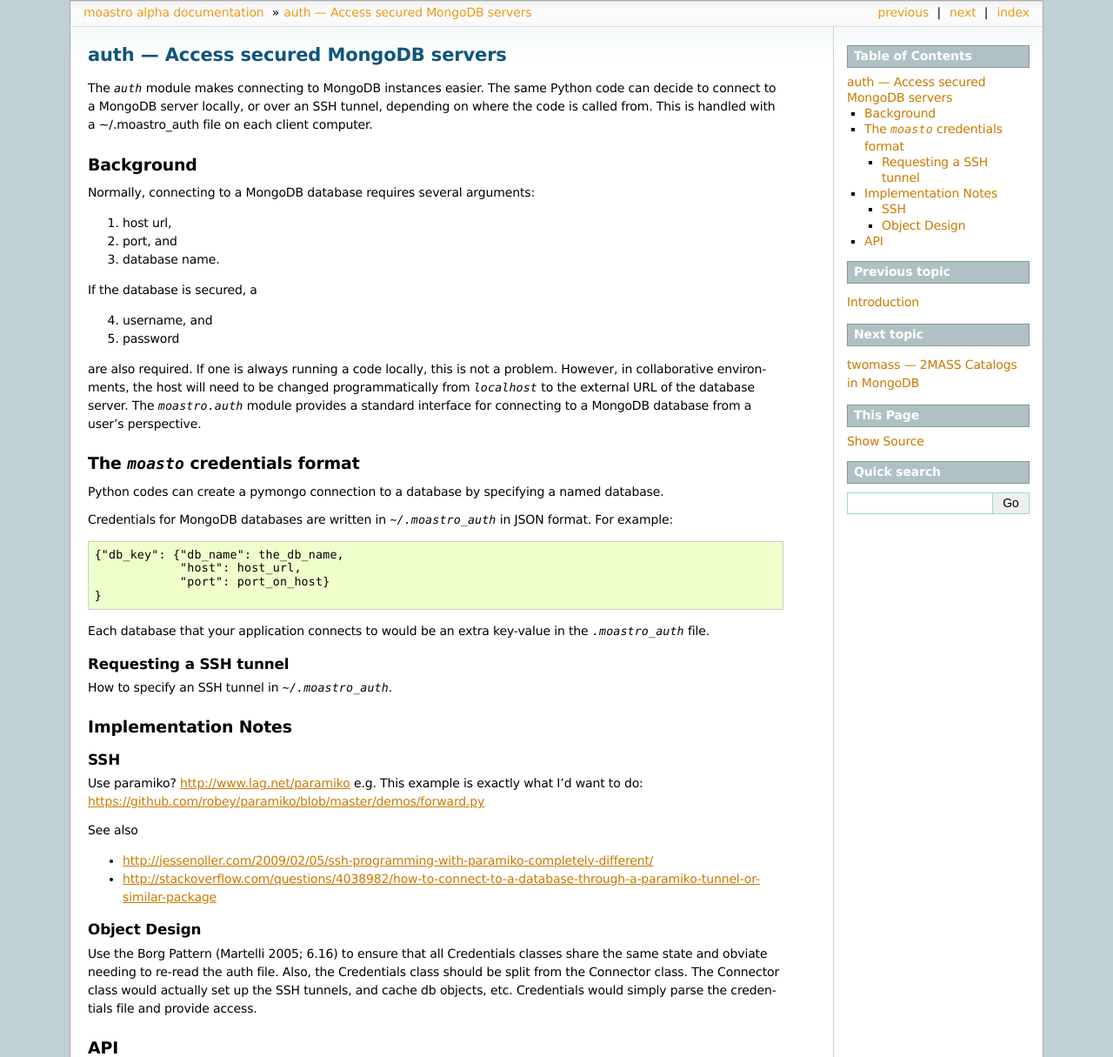
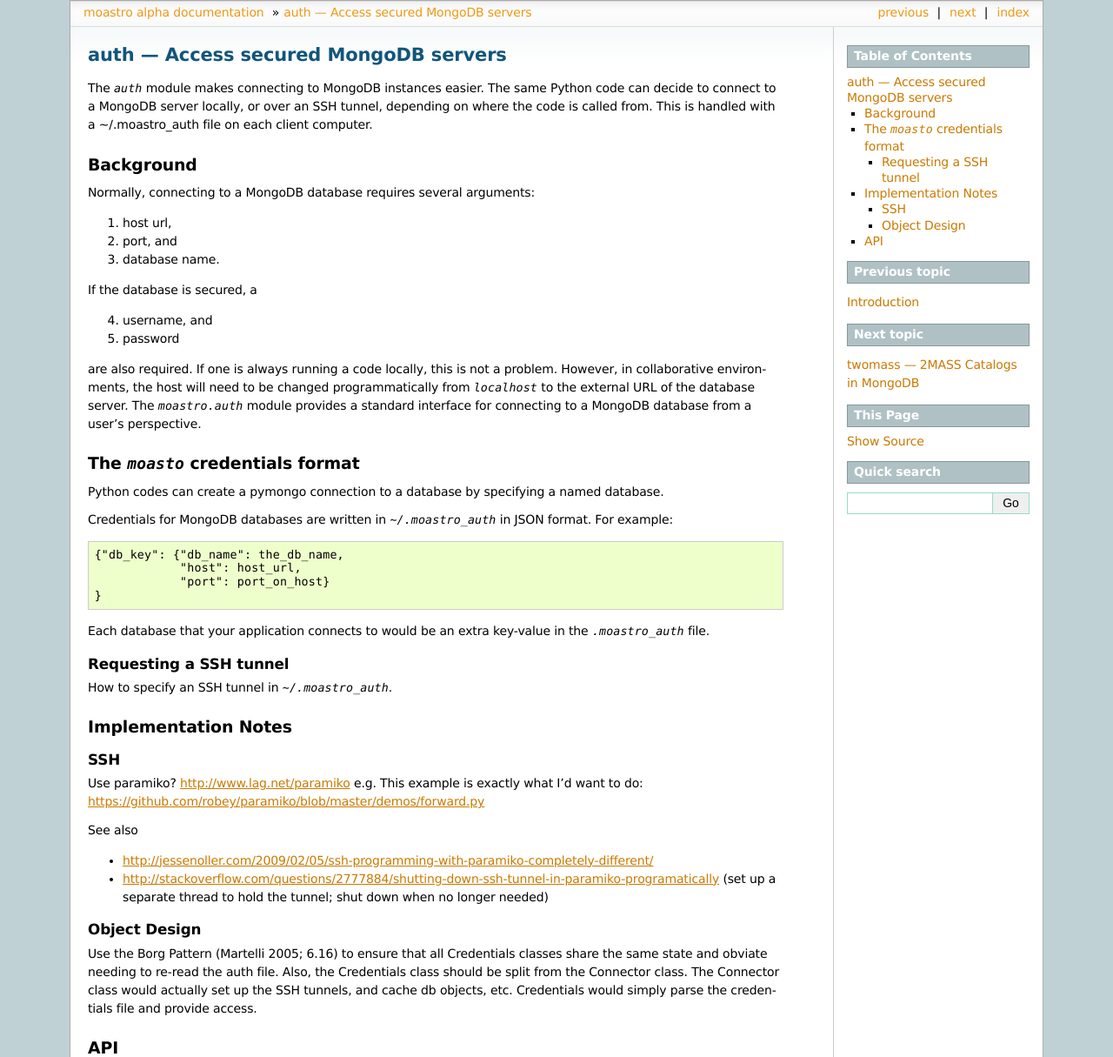
Before and after one commit to jonathansick/MoAstro, a Sphinx documentation site: the page built from docs/auth.rst, in a window 1280 px wide, cut to the strip 0-1215 px from the top of the page. Shown: the whole strip at 87% size. Built offline with Sphinx 7.4.7, drawn with Linux system fonts in a browser that asks for light colours; formulas are drawn with MathJax 3.

Commit message:
Link on how to shut down tunnel programmatically

```diff
--- a/docs/auth.rst
+++ b/docs/auth.rst
@@ -52,7 +52,8 @@ Use paramiko? http://www.lag.net/paramiko e.g. This example is exactly what I'd
 See also
 
 * http://jessenoller.com/2009/02/05/ssh-programming-with-paramiko-completely-different/
-* http://stackoverflow.com/questions/4038982/how-to-connect-to-a-database-through-a-paramiko-tunnel-or-similar-package
+* http://stackoverflow.com/questions/2777884/shutting-down-ssh-tunnel-in-paramiko-programatically (set up a separate thread to hold the tunnel; shut down
+  when no longer needed)
 
 Object Design
 -------------
```
